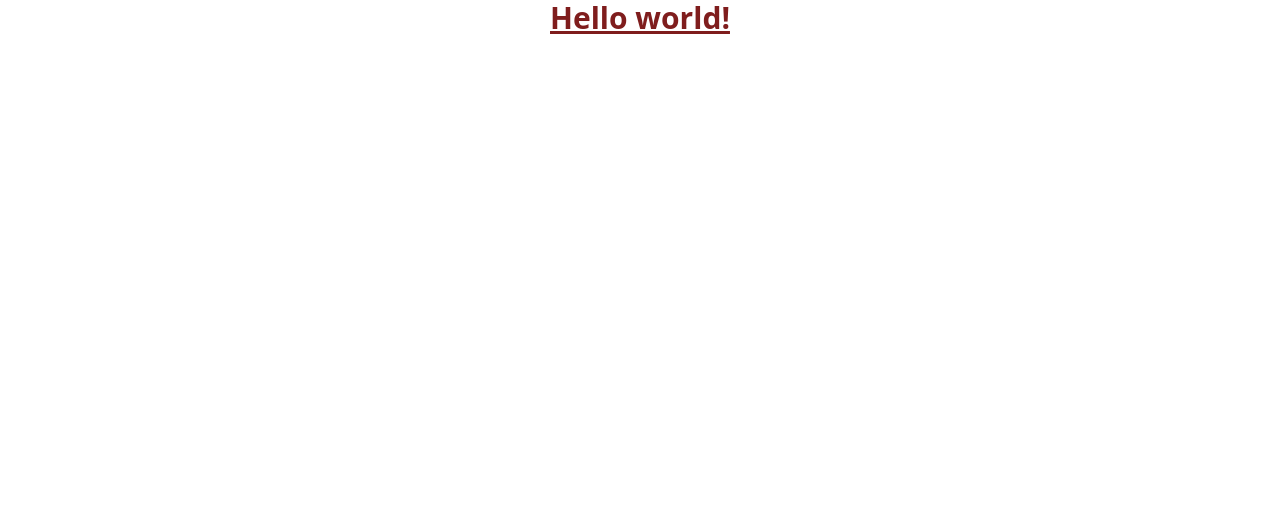
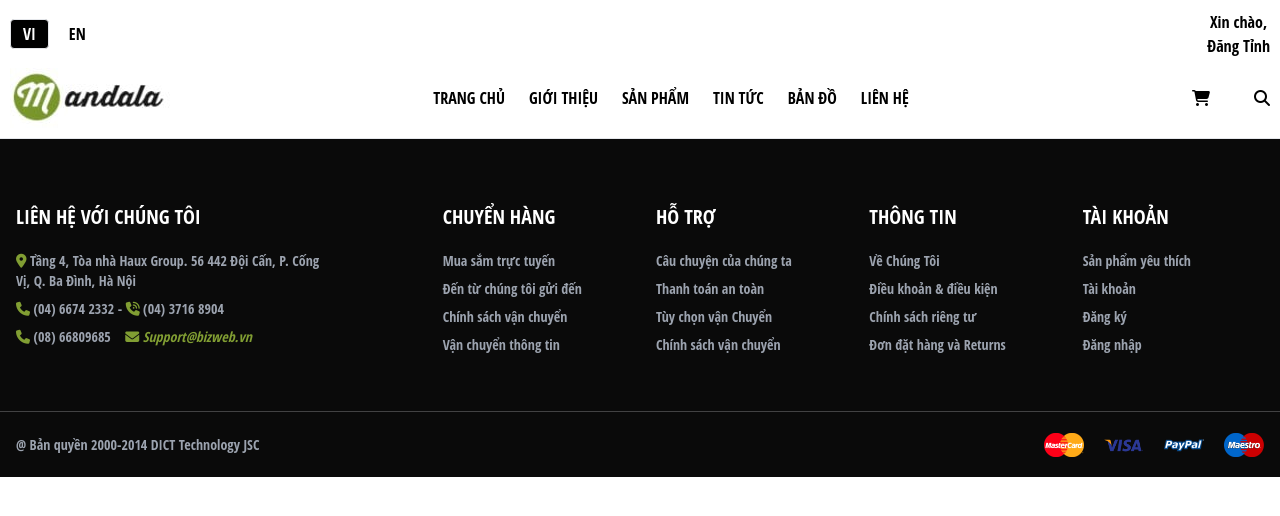
Before and after one commit to awesome-academy/NAITEI_2024_9_4-FE_PR1_MadalaShop, a website with bundled scripts: page src/pages/index.html in a window 1280 px wide. Built offline with nearby package versions, Linux system fonts and the light colour scheme; a web font is replaced by a local one.

Commit message:
Finished footer

```diff
--- a/assets/js/header.js
+++ b/assets/js/header.js
@@ -1,8 +1,6 @@
+function switchCSSLanguageButtons() {
   const languages = document.querySelectorAll(".lang");
-languages.forEach((item) => {
-  item.addEventListener("click", function () {
-    languages.forEach((item) =>
-      item.classList.remove(
+  const activeLanguageClassList = [
     "px-3",
     "py-0.5",
     "bg-black",
@@ -10,16 +8,15 @@ languages.forEach((item) => {
     "rounded",
     "border-solid",
     "border"
-      )
+  ]
+  languages.forEach((item) => {
+    item.addEventListener("click", function () {
+      languages.forEach((item) =>
+        item.classList.remove(...activeLanguageClassList)
       );
-    this.classList.add(
-      "px-3",
-      "py-0.5",
-      "bg-black",
-      "text-white",
-      "rounded",
-      "border-solid",
-      "border"
-    );
+      this.classList.add(...activeLanguageClassList);
     });
   });
+}
+
+export { switchCSSLanguageButtons };
--- /dev/null
+++ b/assets/js/loadlayouts.js
@@ -0,0 +1,23 @@
+import { switchCSSLanguageButtons } from './header.js';
+
+function loadLayout(elementId, filePath) {
+    fetch(filePath)
+        .then(response => {
+            if (!response.ok) throw new Error(`Không thể tải trang ${elementId}`);
+            return response.text();
+        })
+        .then(data => {
+            document.getElementById(elementId).innerHTML = data;
+            if (elementId === 'header') {
+                switchCSSLanguageButtons();
+            }
+        })
+        .catch(error => console.error(error));
+}
+
+Promise.all([
+    loadLayout('header', '../../src/layouts/header.html'),
+    loadLayout('footer', '../../src/layouts/footer.html')
+]).then(() => {
+    changeLanguage("vi");
+});
--- /dev/null
+++ b/src/layouts/footer.html
@@ -0,0 +1,130 @@
+<footer class="bg-neutral-950 text-gray-400 font-openSans">
+    <div class="container mx-auto max-w-7xl flex flex-col lg:flex-row flex-wrap pt-12 pb-10 ">
+        <div class="lg:w-1/3 p-4 pr-24">
+            <div class="text-white text-xl mb-5" data-i18n="footer.contact_us"></div>
+            <ul class="text-sm space-y-2">
+                <li>
+                    <i class="fa-solid fa-location-dot text-primary-color"></i>
+                    <span data-i18n="footer.address"></span>
+                </li>
+                <li>
+                    <i class="fa-solid fa-phone text-primary-color"></i>
+                    <span>(04) 6674 2332 - </span>
+                    <i class="fa-solid fa-phone-volume text-primary-color"></i>
+                    <span>(04) 3716 8904</span>
+                </li>
+                <li>
+                    <i class="fa-solid fa-phone text-primary-color"></i>
+                    <span>(08) 66809685&nbsp;&nbsp;&nbsp;</span>
+                    <i class="fa-solid fa-envelope text-primary-color"></i>
+                    <span class="text-primary-color italic">
+                        Support@bizweb.vn
+                    </span>
+
+                </li>
+            </ul>
+        </div>
+        <div class="lg:w-1/6 p-4">
+            <div class="text-white text-xl mb-5" data-i18n="footer.shipping"></div>
+            <ul class="text-sm space-y-2">
+                <li>
+                    <a href="" class="transition hover:text-primary-color hover:transform hover:scale-105 hover:translate-x-2
+                    duration-300 inline-block" data-i18n="footer.online_shopping"></a>
+                </li>
+                <li>
+                    <a href="" class="transition hover:text-primary-color hover:transform hover:scale-105 hover:translate-x-2
+                    duration-300 inline-block" data-i18n="footer.from_us_to_you"></a>
+                </li>
+                <li>
+                    <a href="" class="transition hover:text-primary-color hover:transform hover:scale-105 hover:translate-x-2
+                    duration-300 inline-block" data-i18n="footer.shipping_policy"></a>
+                </li>
+                <li>
+                    <a href="" class="transition hover:text-primary-color hover:transform hover:scale-105 hover:translate-x-2
+                    duration-300 inline-block" data-i18n="footer.shipping_information"></a>
+                </li>
+            </ul>
+        </div>
+        <div class="lg:w-1/6 p-4">
+            <div class="text-white text-xl mb-5" data-i18n="footer.support"></div>
+            <ul class="text-sm space-y-2">
+                <li>
+                    <a href="" class="transition hover:text-primary-color hover:transform hover:scale-105 hover:translate-x-2
+                    duration-300 inline-block" data-i18n="footer.our_story"></a>
+                </li>
+                <li>
+                    <a href="" class="transition hover:text-primary-color hover:transform hover:scale-105 hover:translate-x-2
+                    duration-300 inline-block" data-i18n="footer.safe_payment"></a>
+                </li>
+                <li>
+                    <a href="" class="transition hover:text-primary-color hover:transform hover:scale-105 hover:translate-x-2
+                    duration-300 inline-block" data-i18n="footer.shipping_options"></a>
+                </li>
+                <li>
+                    <a href="" class="transition hover:text-primary-color hover:transform hover:scale-105 hover:translate-x-2
+                    duration-300 inline-block" data-i18n="footer.shipping_policy"></a>
+                </li>
+            </ul>
+        </div>
+        <div class="lg:w-1/6 p-4">
+            <div class="text-white text-xl mb-5" data-i18n="footer.information"></div>
+            <ul class="text-sm space-y-2">
+                <li>
+                    <a href="" class="transition hover:text-primary-color hover:transform hover:scale-105 hover:translate-x-2
+                    duration-300 inline-block" data-i18n="footer.about_us"></a>
+                </li>
+                <li>
+                    <a href="" class="transition hover:text-primary-color hover:transform hover:scale-105 hover:translate-x-2
+                    duration-300 inline-block" data-i18n="footer.terms_conditions"></a>
+                </li>
+                <li>
+                    <a href="" class="transition hover:text-primary-color hover:transform hover:scale-105 hover:translate-x-2
+                    duration-300 inline-block" data-i18n="footer.privacy_policy"></a>
+                </li>
+                <li>
+                    <a href="" class="transition hover:text-primary-color hover:transform hover:scale-105 hover:translate-x-2
+                    duration-300 inline-block" data-i18n="footer.orders_returns"></a>
+                </li>
+            </ul>
+        </div>
+        <div class="lg:w-1/6 p-4">
+            <div class="text-white text-xl mb-5" data-i18n="footer.account"></div>
+            <ul class="text-sm space-y-2">
+                <li>
+                    <a href="" class="transition hover:text-primary-color hover:transform hover:scale-105 hover:translate-x-2
+                    duration-300 inline-block" data-i18n="footer.favorite_products"></a>
+                </li>
+                <li>
+                    <a href="" class="transition hover:text-primary-color hover:transform hover:scale-105 hover:translate-x-2
+                    duration-300 inline-block" data-i18n="footer.my_account"></a>
+                </li>
+                <li>
+                    <a href="" class="transition hover:text-primary-color hover:transform hover:scale-105 hover:translate-x-2
+                    duration-300 inline-block" data-i18n="footer.register"></a>
+                </li>
+                <li>
+                    <a href="" class="transition hover:text-primary-color hover:transform hover:scale-105 hover:translate-x-2
+                    duration-300 inline-block" data-i18n="footer.login"></a>
+                </li>
+            </ul>
+        </div>
+    </div>
+    <hr class="opacity-25">
+    <div class="container mx-auto max-w-7xl flex flex-wrap justify-between">
+        <div class="text-sm p-4 flex items-center" data-i18n="footer.copyright"></div>
+        <ul class="p-4 flex space-x-5">
+            <li class="w-10 flex items-center">
+                <img src="../../assets/images/mastercard.png" alt="Mastercard logo">
+            </li>
+            <li class="w-10 flex items-center">
+                <img src="../../assets/images/visa.png" alt="Visa logo">
+            </li>
+            <li class="w-10 flex items-center">
+                <img src="../../assets/images/paypal.png" alt="Paypal logo">
+            </li>
+            <li class="w-10 flex items-center">
+                <img src="../../assets/images/maestro.png" alt="Maestro logo">
+            </li>
+        </ul>
+    </div>
+</footer>
--- a/src/layouts/header.html
+++ b/src/layouts/header.html
@@ -1,20 +1,4 @@
-<!DOCTYPE html>
-<html lang="en">
-
-<head>
-  <meta charset="UTF-8">
-  <meta name="viewport" content="width=device-width, initial-scale=1.0">
-  <title>HEADER</title>
-  <link rel="stylesheet" href="../../assets/css/output.css">
-  <link rel="stylesheet" href="https://cdnjs.cloudflare.com/ajax/libs/font-awesome/6.6.0/css/all.min.css"
-    integrity="sha512-Kc323vGBEqzTmouAECnVceyQqyqdsSiqLQISBL29aUW4U/M7pSPA/gEUZQqv1cwx4OnYxTxve5UMg5GT6L4JJg=="
-    crossorigin="anonymous" referrerpolicy="no-referrer" />
-  <link href="https://fonts.cdnfonts.com/css/lato" rel="stylesheet">
-  <link href="https://fonts.cdnfonts.com/css/open-sans" rel="stylesheet">
-</head>
-
-<body>
-  <header id="header" class="w-full border-b border-gray-200 font-openSans">
+<header class="w-full border-b border-gray-200 font-openSans">
   <div class="flex justify-between items-center max-w-7xl mx-auto px-2.5 pt-2.5">
     <div class="language flex">
       <button onclick="changeLanguage('vi')"
@@ -67,8 +51,3 @@
     </div>
   </div>
 </header>
-  <script src="../../assets/js/i18n.js"></script>
-  <script src="../../assets/js/header.js"></script>
-</body>
-
-</html>
--- a/src/pages/index.html
+++ b/src/pages/index.html
@@ -6,11 +6,18 @@
   <meta name="viewport" content="width=device-width, initial-scale=1.0">
   <title>Document</title>
   <link rel="stylesheet" href="../../assets/css/output.css">
+  <link rel="stylesheet" href="https://cdnjs.cloudflare.com/ajax/libs/font-awesome/6.6.0/css/all.min.css"
+    integrity="sha512-Kc323vGBEqzTmouAECnVceyQqyqdsSiqLQISBL29aUW4U/M7pSPA/gEUZQqv1cwx4OnYxTxve5UMg5GT6L4JJg=="
+    crossorigin="anonymous" referrerpolicy="no-referrer" />
+  <link href="https://fonts.cdnfonts.com/css/lato" rel="stylesheet">
+  <link href="https://fonts.cdnfonts.com/css/open-sans" rel="stylesheet">
 </head>
 
 <body>
-  <h1 class="text-3xl font-bold underline text-center text-red-900">
-    Hello world!
-  </h1>
+  <div id="header"></div>
+  <div id="footer"></div>
+
+  <script src="../../assets/js/loadlayouts.js" type="module"></script>
+  <script src="../../assets/js/i18n.js"></script>
 </body>
 </html>
```
Also changed, not shown: assets/css/output.css, assets/images/maestro.png (added), assets/images/mastercard.png (added), assets/images/paypal.png (added), assets/images/visa.png (added). Lines whose indentation alone changed are shown as unchanged.
